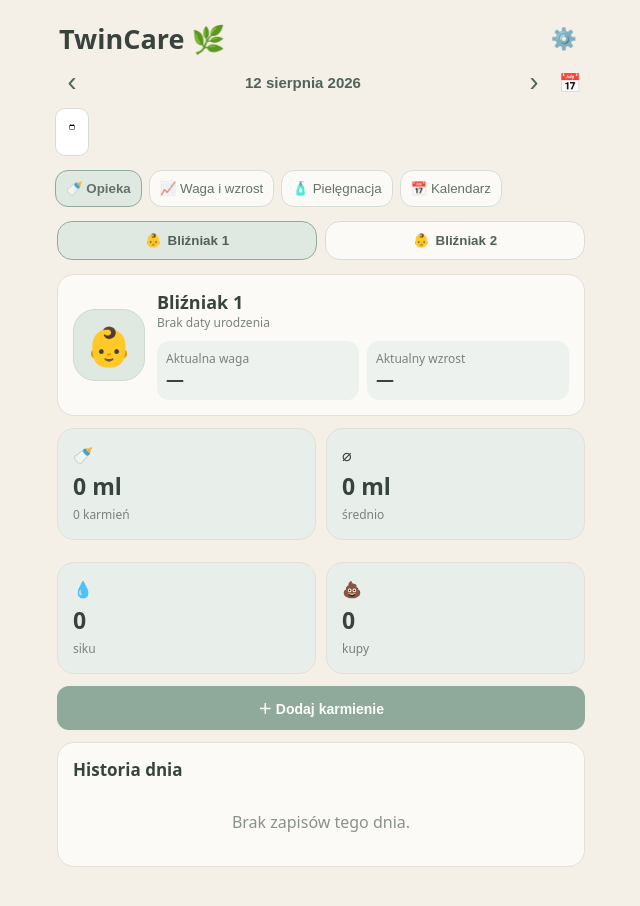
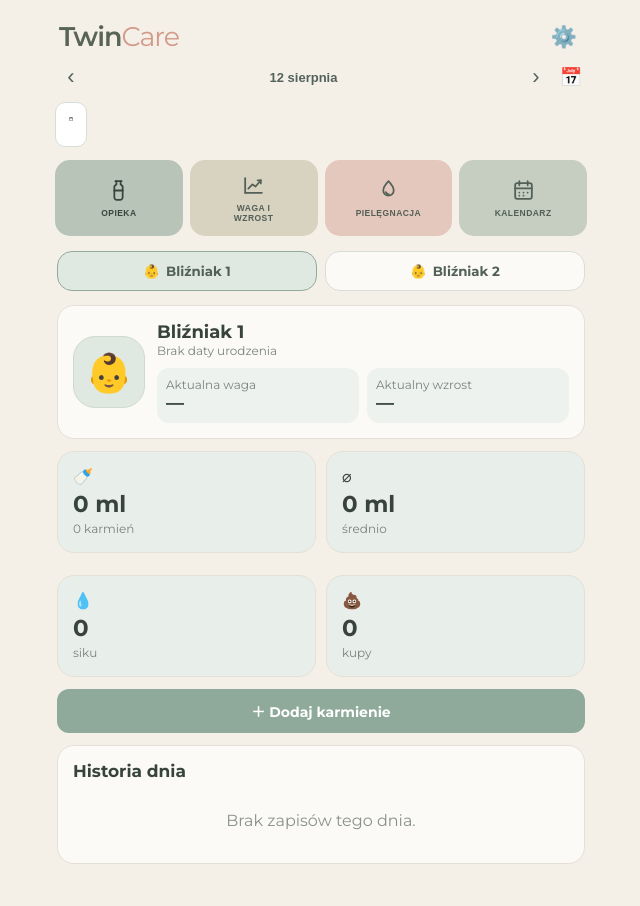
Before and after one commit to niepsodzianka/TwinCare, a plain HTML site: page index.html in a window 1280 px wide. Shown: the whole page, without its empty margins (319-959 px from the left). Drawn offline with Linux system fonts and the light colour scheme.

Commit message:
Add files via upload

```diff
--- a/index.html
+++ b/index.html
@@ -4,7 +4,7 @@
 <meta charset="utf-8">
 <meta name="viewport" content="width=device-width,initial-scale=1,viewport-fit=cover">
 <meta name="theme-color" content="#8fa99a">
-<title>TwinCare 🌿</title>
+<title>TwinCare</title>
 <style>
 *{box-sizing:border-box}
 :root{--bg:#f4f0e8;--card:#fbfaf6;--sage:#8fa99a;--sage2:#dfe9e1;--sage3:#e8eee9;--text:#38433e;--muted:#7b837e;--border:#e5e0d7;--danger:#9a665f}
@@ -36,10 +36,26 @@ label{display:block;font-size:13px;font-weight:650;margin:10px 0}input,select{wi
 .photoPreview{width:96px;height:96px;border-radius:22px;background:#eef2ee;display:flex;align-items:center;justify-content:center;font-size:40px;overflow:hidden;margin:8px auto}.photoPreview img{width:100%;height:100%;object-fit:cover}.note{font-size:12px;color:var(--muted);margin-top:5px}
 @media(max-width:390px){.tabs{gap:5px}.tab{padding:9px 8px;font-size:12px}.profileCard{grid-template-columns:62px 1fr}.avatar{width:62px;height:62px}}
 </style>
+
+<style>
+@import url('https://fonts.googleapis.com/css2?family=Montserrat:wght@400;500;600;700&display=swap');
+body{font-family:'Montserrat',system-ui,-apple-system,'Segoe UI',sans-serif}
+.logo{font-weight:600;letter-spacing:-1px;color:#596554}.logo .careWord{color:#d39a89;font-weight:400}
+.datebar{display:grid!important;grid-template-columns:32px minmax(0,1fr) 32px 32px!important;gap:3px!important;align-items:center!important;padding:0 14px 13px!important;white-space:nowrap!important}
+.datebtn{min-width:0!important;overflow:hidden;text-overflow:ellipsis;white-space:nowrap;font-size:13px!important;font-weight:600!important}
+.arrow,.miniDateBtn{width:32px!important;height:32px!important;display:flex!important;align-items:center!important;justify-content:center!important;padding:0!important}.arrow{font-size:22px!important}
+.tabs{display:grid!important;grid-template-columns:repeat(4,1fr)!important;gap:7px!important;padding:0 14px 15px!important;overflow:visible!important}
+.tab{min-width:0!important;height:76px!important;border:0!important;border-radius:15px!important;padding:8px 3px!important;display:flex!important;flex-direction:column!important;justify-content:center!important;align-items:center!important;gap:6px!important;font-size:8.5px!important;font-weight:600!important;letter-spacing:.45px!important;line-height:1.15!important;text-align:center!important;white-space:normal!important;color:#536057!important;box-shadow:none!important}
+.tab:nth-child(1){background:#cbd7cb!important}.tab:nth-child(2){background:#d8d2c1!important}.tab:nth-child(3){background:#e4c8bd!important}.tab:nth-child(4){background:#c5cec0!important}
+.tab.active{filter:brightness(.91);color:#3f4b43!important}
+.navIcon{width:25px;height:25px;display:block;stroke:currentColor;fill:none;stroke-width:1.7;stroke-linecap:round;stroke-linejoin:round}
+.primary,.secondary,.tinyBtn,.child,input,select,h1,h2,.amount,.time,.metric strong{font-family:'Montserrat',sans-serif}
+@media(max-width:390px){.tabs{gap:5px!important;padding-left:10px!important;padding-right:10px!important}.tab{height:70px!important;font-size:7.7px!important;letter-spacing:.25px!important;border-radius:13px!important}.navIcon{width:23px;height:23px}.datebar{padding-left:10px!important;padding-right:10px!important}}
+</style>
 </head>
 <body>
 <div class="app">
-<header><div class="logo">TwinCare 🌿</div><button class="iconbtn" id="settings">⚙️</button></header>
+<header><div class="logo">Twin<span class="careWord">Care</span></div><button class="iconbtn" id="settings">⚙️</button></header>
 
 <div class="datebar">
 <button class="arrow" id="prev">‹</button>
@@ -50,10 +66,10 @@ label{display:block;font-size:13px;font-weight:650;margin:10px 0}input,select{wi
 </div>
 
 <div class="tabs">
-<button class="tab active" data-screen="care">🍼 Opieka</button>
-<button class="tab" data-screen="growth">📈 Waga i wzrost</button>
-<button class="tab" data-screen="hygiene">🧴 Pielęgnacja</button>
-<button class="tab" data-screen="calendar">📅 Kalendarz</button>
+<button class="tab active" data-screen="care"><svg class="navIcon" viewBox="0 0 24 24"><path d="M9 3h6"/><path d="M10 3v3l-2 2v10.5A2.5 2.5 0 0 0 10.5 21h3a2.5 2.5 0 0 0 2.5-2.5V8l-2-2V3"/><path d="M8 12h8"/></svg><span>OPIEKA</span></button>
+<button class="tab" data-screen="growth"><svg class="navIcon" viewBox="0 0 24 24"><path d="M4 19V5"/><path d="M4 19h16"/><path d="m7 15 4-4 3 2 5-6"/><path d="M16 7h3v3"/></svg><span>WAGA I<br>WZROST</span></button>
+<button class="tab" data-screen="hygiene"><svg class="navIcon" viewBox="0 0 24 24"><path d="M12 3s5 5.2 5 9a5 5 0 0 1-10 0c0-3.8 5-9 5-9Z"/><path d="M9.5 13.5c.5 1.3 1.4 2 2.8 2.2"/></svg><span>PIELĘGNACJA</span></button>
+<button class="tab" data-screen="calendar"><svg class="navIcon" viewBox="0 0 24 24"><rect x="4" y="5" width="16" height="15" rx="2"/><path d="M8 3v4M16 3v4M4 10h16"/><path d="M8 14h.01M12 14h.01M16 14h.01M8 17h.01M12 17h.01"/></svg><span>KALENDARZ</span></button>
 </div>
 
 <section id="care" class="screen active">
@@ -68,12 +84,20 @@ label{display:block;font-size:13px;font-weight:650;margin:10px 0}input,select{wi
 </section>
 
 <section id="growth" class="screen">
+<div class="children">
+<button class="child" data-child="0"><span class="childIcon"></span><span class="childLabel"></span></button>
+<button class="child" data-child="1"><span class="childIcon"></span><span class="childLabel"></span></button>
+</div>
 <div class="title"><div><h1>Waga i wzrost</h1><div class="small childName"></div></div><button class="primary" id="addMeasure">＋ Pomiar</button></div>
 <div class="card"><h2>Wykres wagi</h2><div class="chartWrap"><div id="chart"></div></div></div>
 <div class="card"><h2>Historia pomiarów</h2><div id="measureList"></div></div>
 </section>
 
 <section id="hygiene" class="screen">
+<div class="children">
+<button class="child" data-child="0"><span class="childIcon"></span><span class="childLabel"></span></button>
+<button class="child" data-child="1"><span class="childIcon"></span><span class="childLabel"></span></button>
+</div>
 <div class="title"><div><h1>Pielęgnacja</h1><div class="small childName"></div></div></div>
 <div class="card"><h2>Pielęgnacja</h2><div id="careTasks"></div><button class="secondary full" id="newCare">＋ Dodaj czynność</button></div>
 <div class="card"><h2>Leki i suplementy</h2><div id="medTasks"></div><button class="secondary full" id="newMed">＋ Dodaj lek / suplement</button></div>
@@ -198,7 +222,8 @@ function renderEvents(){
  $("eventsTitle").textContent=`Wydarzenia • ${prettyDate(selectedCalendarDay)}`;
  $("eventList").innerHTML=filtered.length?filtered.map(e=>{const oi=state.events.indexOf(e);return`<div class="event"><strong>${e.name}</strong><div class="small">${e.time||"Bez godziny"}</div><button class="tinyBtn danger" data-delete-event="${oi}">Usuń</button></div>`}).join(""):`<div class="empty">Brak wydarzeń tego dnia.</div>`;
 }
-function render(){$("dateBtn").textContent=prettyDate(selectedDate);renderNames();renderProfilePreview();renderCare();renderGrowth();renderTasks();renderEvents()}
+function topDate(d){return new Date(d+"T12:00:00").toLocaleDateString("pl-PL",{day:"numeric",month:"long"})}
+function render(){$("dateBtn").textContent=topDate(selectedDate);renderNames();renderProfilePreview();renderCare();renderGrowth();renderTasks();renderEvents()}
 function addTask(type){const name=prompt(type==="care"?"Nazwa czynności:":"Nazwa leku lub suplementu:");if(!name)return;(type==="care"?state.tasks[child]:state.meds[child]).push({name:name.trim()});save();render()}
 
 document.querySelectorAll(".tab").forEach(b=>b.onclick=()=>{document.querySelectorAll(".tab").forEach(x=>x.classList.remove("active"));b.classList.add("active");document.querySelectorAll(".screen").forEach(x=>x.classList.remove("active"));$(b.dataset.screen).classList.add("active")});
```
